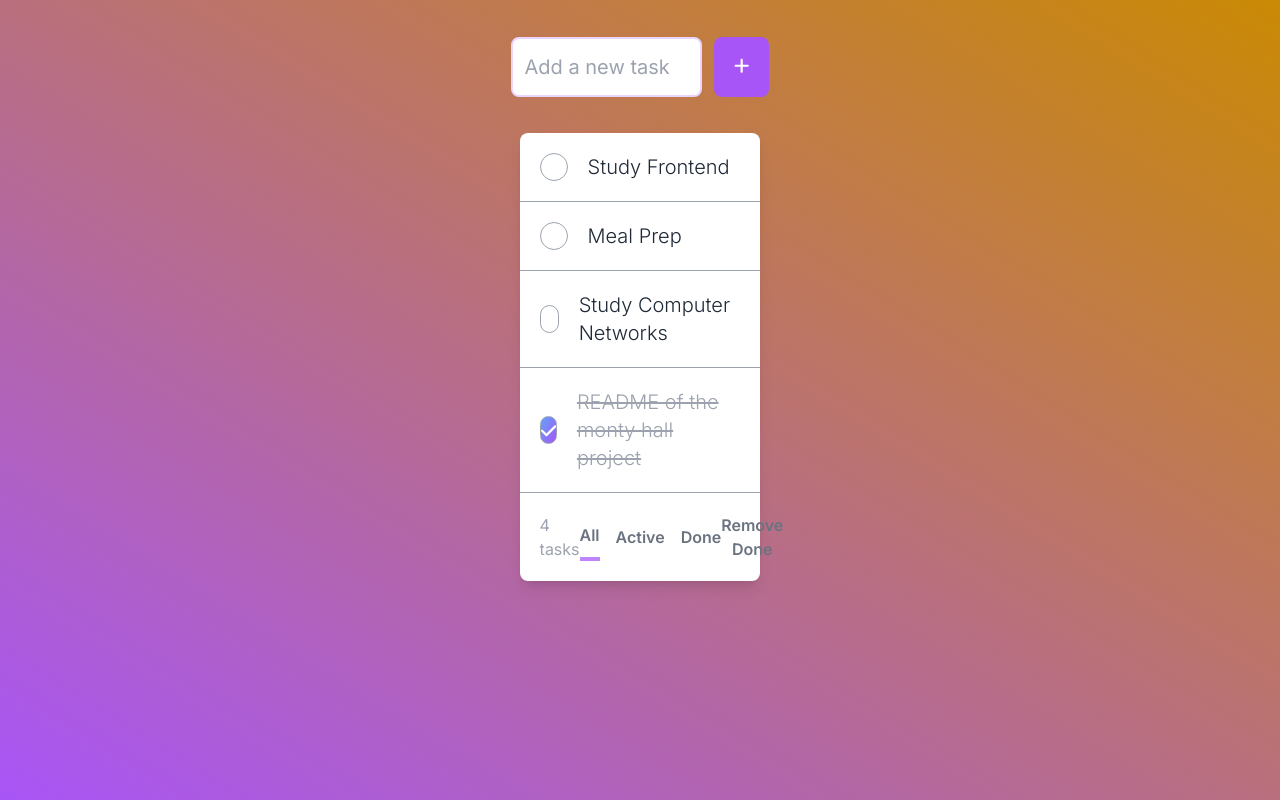
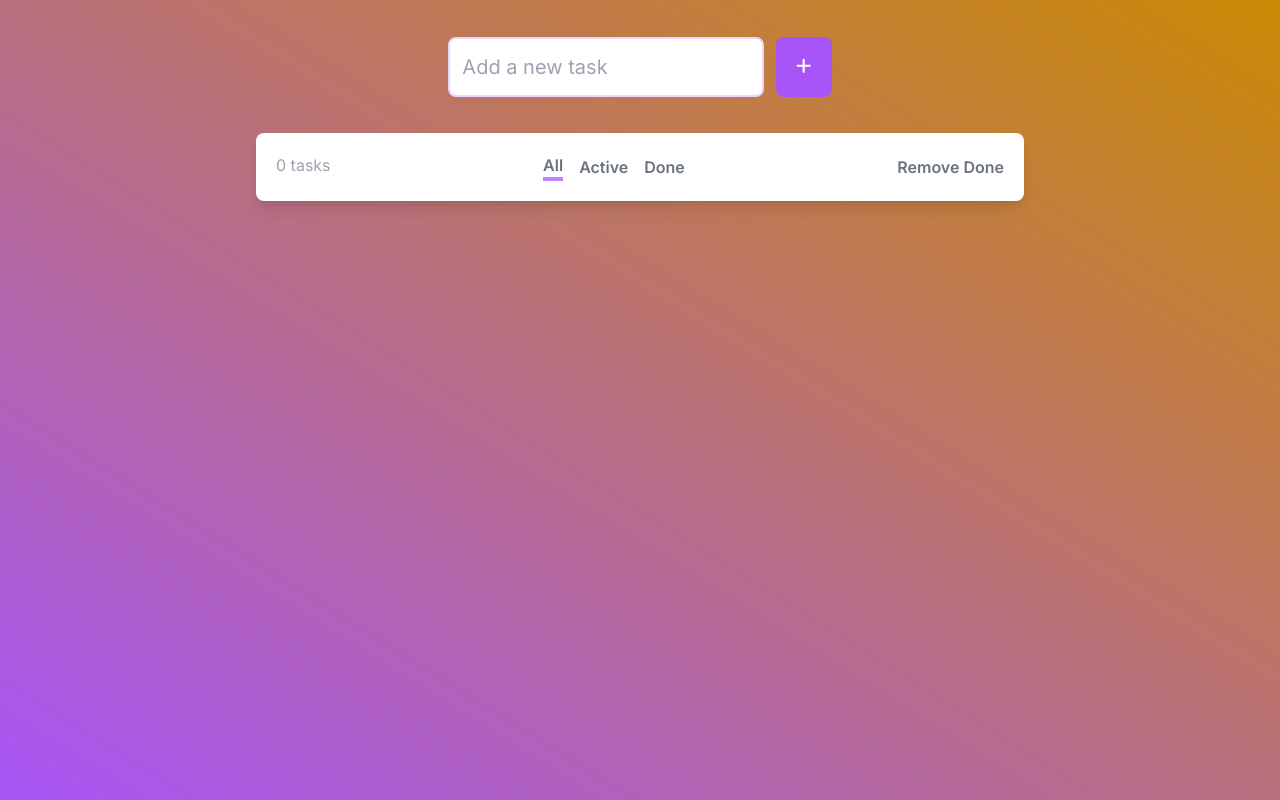
Before and after one commit to marceloemr/Task_List, a Next.js app: page / in a window 1280 px wide. Built offline with nearby package versions, Linux system fonts and the light colour scheme.

Commit message:
Fix footer spacing problem. Add README

```diff
--- a/src/app/page.tsx
+++ b/src/app/page.tsx
@@ -4,17 +4,16 @@ import TaskList from "@/models/TaksList";
 import Task from "@/models/Task";
 
 import List from "@/components/List/List";
-import Header from "@/components/template/Header";
-import Content from "@/components/template/Content";
+import Header from "@/components/Template/Header";
+import Content from "@/components/Template/Content";
 import Form from "@/components/Form/Form";
-
-import mock_tasks from '../data/mock'
 
 import 'tailwindcss/tailwind.css'
 import { useState } from "react";
+import FilterType from "@/models/FilterType";
 
 export default function Home() {
-    const [tasks, set_tasks] = useState<TaskList>(mock_tasks)
+    const [tasks, set_tasks] = useState<TaskList>(new TaskList([], FilterType.NONE));
 
     function add_new_task(new_task: Task) {
         set_tasks(tasks.add_task(new_task))
--- a/src/components/Form/Form.tsx
+++ b/src/components/Form/Form.tsx
@@ -28,7 +28,7 @@ export default function Form(props: FormProps) {
                    onChange={e => set_description(e.target.value)}
                    onKeyDown={e => e.key === 'Enter' && create_new_task()}
                    className={`
-                       text-black py-2 px-3 w-1/2 rounded-lg border-2
+                       text-black py-2 px-3 rounded-lg border-2
                        border-purple-200 focus:outline-none text-xl
                        focus:ring-2 focus:ring-purple-600
                    `}/>
--- a/src/components/List/ListFooter.tsx
+++ b/src/components/List/ListFooter.tsx
@@ -21,9 +21,7 @@ export default function ListFooter(props: ListFooterProps) {
                         ' tasks'
                     }
                 </span>
-                <span className="flex-1 hidden lg:inline">
-
-                </span>
+                <span className="flex-1 hidden lg:inline"></span>
             </>
         )
     }
@@ -53,11 +51,10 @@ export default function ListFooter(props: ListFooterProps) {
     function render_remove_done() {
         return (
             <>
-                <span className="flex-grow">
-                    <ListButton on_click={() => changed(tasks.remove_done())}>
-                        Remove<span className="hidden md:inline"> Done</span>
-                    </ListButton>
-                </span>
+                <span className="flex-grow"></span>
+                <ListButton on_click={() => changed(tasks.remove_done())}>
+                    Remove<span className="hidden md:inline"> Done</span>
+                </ListButton>
             </>
         )
     }
--- a/src/components/List/ListItem.tsx
+++ b/src/components/List/ListItem.tsx
@@ -20,13 +20,11 @@ export default function ListItem(props: ListItemProps) {
             `}>
             <Selection value={props.done} />
             <span className={`
-                font-light
-                ml-5
+                font-light ml-5 overflow-hidden hover:overflow-scroll
                 ${text_style}
             `}>
                 {props.value}
             </span>
-
         </li>
     )
 }
--- a/src/components/List/Selection.tsx
+++ b/src/components/List/Selection.tsx
@@ -11,15 +11,13 @@ export default function Selection(props: SelectionProps) {
     return (
         <div className={`
             flex justify-center items-center text-white
-            h-7 w-7 rounded-full cursor-pointer
+            h-8 w-8 rounded-full cursor-pointer
             border border-gray-400
-
            ${grad}
         `}>
             {props.value ?
                 <FontAwesomeIcon icon={faCheck}
-                                 size="sm"/> :
-                ''
+                                 size="sm"/> : ''
             }
         </div>
     )
--- a/src/components/template/Content.tsx
+++ b/src/components/Template/Content.tsx
@@ -4,7 +4,7 @@ interface ContentProps {
 
 export default function Content(props: ContentProps) {
     return (
-        <div className="flex flex-1 justify-center">
+        <div className="flex flex-1 w-full justify-center">
             {props.children}
         </div>
     )
```
Also changed, not shown: src/components/Template/Header.tsx (renamed from src/components/template/Header.tsx), 1 other file (tests, documents, lock files or other folders).
